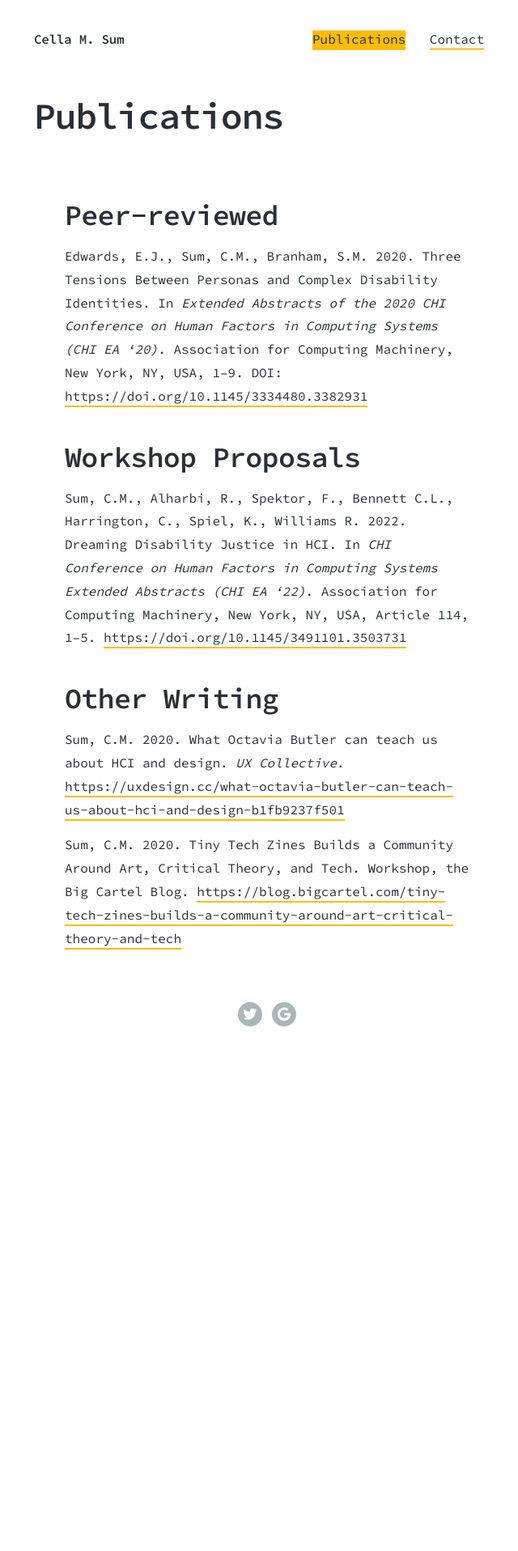
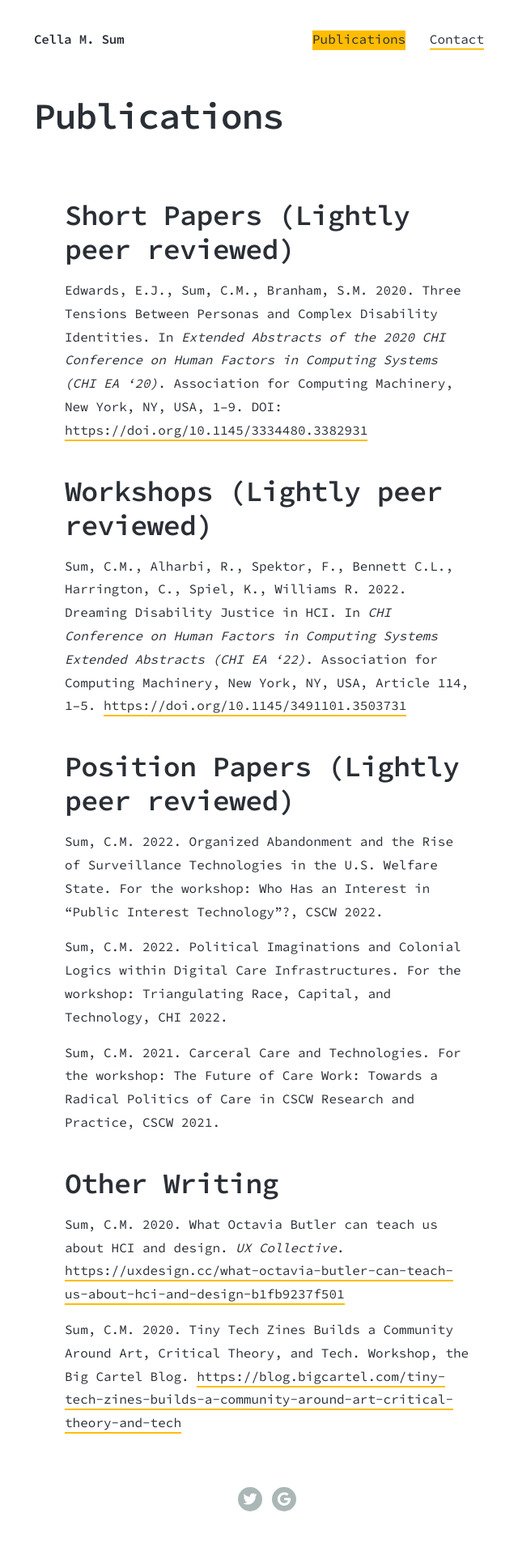
Before and after one commit to cella/cellaio, a Jekyll site: the page built from _pages/publications.md, in a window 1280 px wide. Shown: the whole page at 81% size, without its empty margins (310-950 px from the left). Built offline with Jekyll 4.4.1, drawn with Linux system fonts in a browser that asks for light colours; nearby versions of some CDN libraries; before the commit the page ends 1317 px from its top, so only the background shows below that.

Commit message:
Update publications

```diff
--- a/_pages/publications.md
+++ b/_pages/publications.md
@@ -1,11 +1,18 @@
 ---
 title: 'Publications'
 ---
-## Peer-reviewed
+## Short Papers (Lightly peer reviewed)
 Edwards, E.J., Sum, C.M., Branham, S.M. 2020. Three Tensions Between Personas and Complex Disability Identities. In *Extended Abstracts of the 2020 CHI Conference on Human Factors in Computing Systems (CHI EA '20)*. Association for Computing Machinery, New York, NY, USA, 1–9. DOI: [https://doi.org/10.1145/3334480.3382931](https://doi.org/10.1145/3334480.3382931)
 
-## Workshop Proposals
+## Workshops (Lightly peer reviewed)
 Sum, C.M., Alharbi, R., Spektor, F., Bennett C.L., Harrington, C., Spiel, K., Williams R. 2022. Dreaming Disability Justice in HCI. In *CHI Conference on Human Factors in Computing Systems Extended Abstracts (CHI EA '22)*. Association for Computing Machinery, New York, NY, USA, Article 114, 1–5. [https://doi.org/10.1145/3491101.3503731](https://doi.org/10.1145/3491101.3503731)
+
+## Position Papers (Lightly peer reviewed)
+Sum, C.M. 2022. Organized Abandonment and the Rise of Surveillance Technologies in the U.S. Welfare State. For the workshop: Who Has an Interest in “Public Interest Technology”?, CSCW 2022.
+
+Sum, C.M. 2022. Political Imaginations and Colonial Logics within Digital Care Infrastructures. For the workshop: Triangulating Race, Capital, and Technology, CHI 2022.
+
+Sum, C.M. 2021. Carceral Care and Technologies. For the workshop: The Future of Care Work: Towards a Radical Politics of Care in CSCW Research and Practice, CSCW 2021.
 
 ## Other Writing
 Sum, C.M. 2020. What Octavia Butler can teach us about HCI and design. *UX Collective*. [https://uxdesign.cc/what-octavia-butler-can-teach-us-about-hci-and-design-b1fb9237f501](https://uxdesign.cc/what-octavia-butler-can-teach-us-about-hci-and-design-b1fb9237f501)
```
